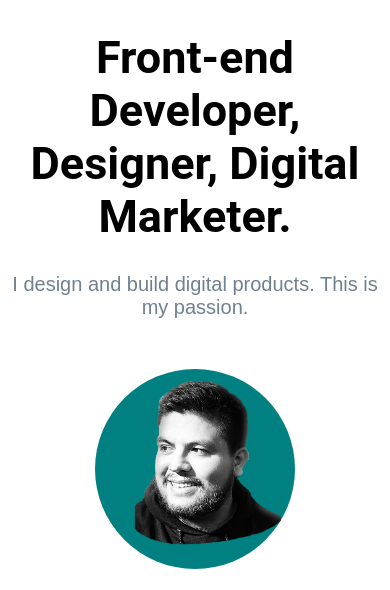
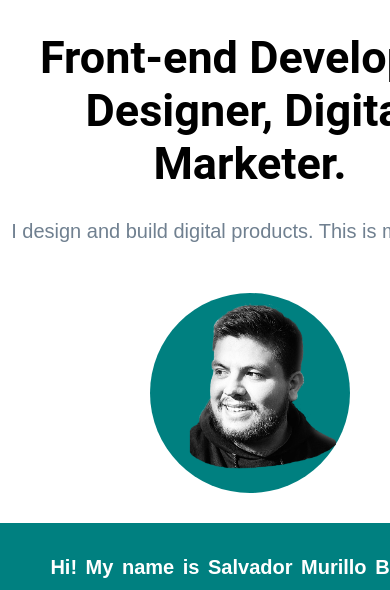
Before and after one commit to salvador1790/Portfolio2020, a plain HTML site: page index.html in a window 390 px wide. Shown: the part 153-743 px from the top of the page. Drawn offline with nearby package versions, Linux system fonts and the light colour scheme.

Commit message:
fixed container size

```diff
--- a/assets/styles.css
+++ b/assets/styles.css
@@ -433,5 +433,9 @@ label{
         width: 450px;
     }
 
+    #hookContainer{
+        width: 500px;
+    }
+
 
 }
```
